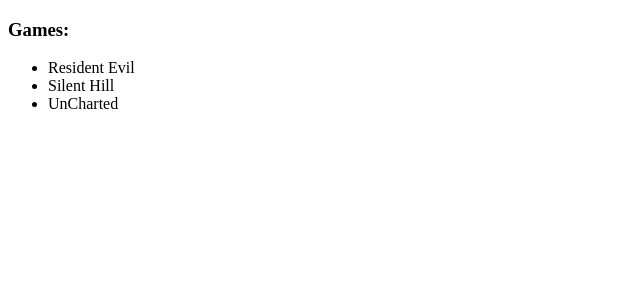
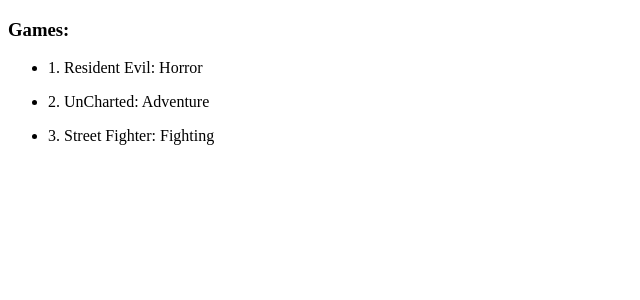
Before and after one commit to CharlesBerg85/AngularGameApp, an Angular app: page / in a window 1280 px wide. Shown: the top 300 px of the page, without its empty margins (0-640 px from the left). Built offline with nearby package versions, Linux system fonts and the light colour scheme; what @angular/fire would draw is missing.

Commit message:
added game model and genre enum

```diff
--- a/package.json
+++ b/package.json
@@ -22,7 +22,7 @@
     "angular": "^1.8.2",
     "firebase": "^9.6.1",
     "firestore": "^1.1.6",
-    "rxjs": "~7.4.0",
+    "rxjs": "^7.4.0",
     "tslib": "^2.3.0",
     "zone.js": "~0.11.4"
   },
--- a/src/app/games/games.component.html
+++ b/src/app/games/games.component.html
@@ -2,7 +2,7 @@
     <h3>Games:</h3>
     <ul>
         <li *ngFor="let game of games">
-            {{ game }}
+            <p>{{ game.id }}. {{ game.name }}: {{ game.genre }} </p>
         </li>
     </ul>
 </div>
--- a/src/app/games/games.component.ts
+++ b/src/app/games/games.component.ts
@@ -1,4 +1,6 @@
 import { Component, OnInit } from '@angular/core';
+import { Game } from '../models/game';
+import { Genre } from '../types/genre';
 
 @Component({
   selector: 'app-games',
@@ -6,8 +8,26 @@
   styleUrls: ['./games.component.css']
 })
 export class GamesComponent implements OnInit {
-  games = ['Resident Evil', 'Silent Hill', 'UnCharted']
-  constructor() { }
+  games: Game[] = [
+    {
+      id: 1,
+      name: 'Resident Evil',
+      genre: Genre.Horror
+    },
+    {
+      id: 2,
+      name: 'UnCharted',
+      genre: Genre.Adventure
+    },
+    {
+      id: 3,
+      name: 'Street Fighter',
+      genre: Genre.Fighting
+    }
+  ]
+  constructor() {
+
+  }
 
   ngOnInit(): void {
   }
--- /dev/null
+++ b/src/app/models/game.ts
@@ -0,0 +1,7 @@
+import { Genre } from "../types/genre";
+
+export class Game {
+    id: number | undefined;
+    name: string | undefined;
+    genre: Genre | undefined;
+}
--- /dev/null
+++ b/src/app/types/genre.ts
@@ -0,0 +1,7 @@
+export enum Genre {
+    Horror = 'Horror',
+    Action = 'Action',
+    RPG = 'RPG',
+    Fighting = 'Fighting',
+    Adventure = 'Adventure'
+}
```
Also changed, not shown: 1 other file (tests, documents, lock files or other folders).
